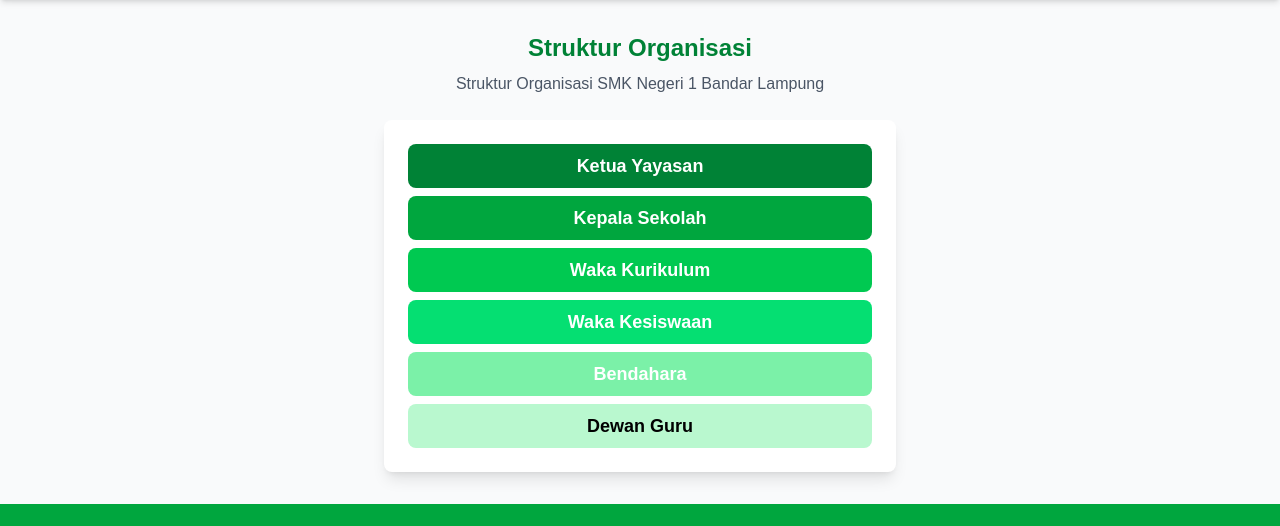
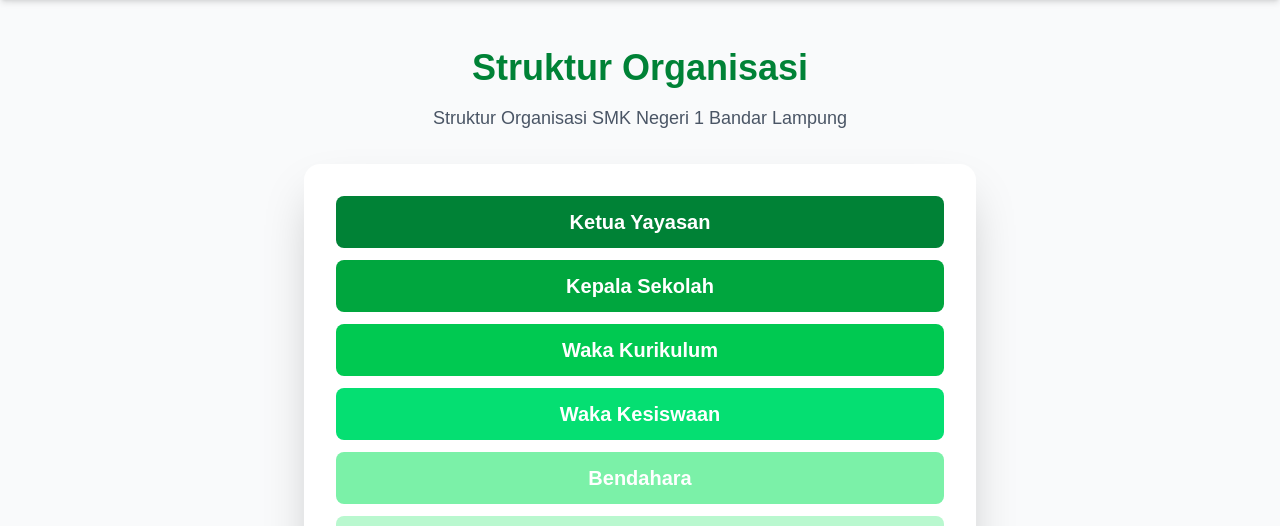
Before and after one commit to zachriek/smkn1-bl, a PHP site: page /struktur-organisasi.php in a window 1280 px wide. Shown: the part 80-606 px from the top of the page. Run offline with PHP 8.4, Linux system fonts and the light colour scheme; grey boxes are pictures that could not be loaded.

Commit message:
ini saif

```diff
--- a/struktur-organisasi.php
+++ b/struktur-organisasi.php
@@ -8,23 +8,27 @@
     <link rel="stylesheet" href="./css/style.css" />
     <title>Struktur Organisasi</title>
 </head>
-<body class="bg-gray-50">
+
+<body class="flex flex-col min-h-screen bg-gray-50">
+
     <?php include_once "components/header.php"; ?>
 
     <!-- Struktur Organisasi -->
-    <section class="text-center py-8 mt-[80px]">
-        <h2 class="text-2xl font-bold text-green-700">Struktur Organisasi</h2>
-        <p class="mt-2 text-gray-600">Struktur Organisasi SMK Negeri 1 Bandar Lampung</p>
+    <main class="flex-grow">
+        <section class="text-center py-12 mt-[80px]">
+            <h2 class="text-3xl md:text-4xl font-bold text-green-700">Struktur Organisasi</h2>
+            <p class="mt-4 text-lg text-gray-600">Struktur Organisasi SMK Negeri 1 Bandar Lampung</p>
 
-        <div class="container mx-auto flex flex-col items-center mt-6 bg-white p-6 rounded-lg shadow-lg w-full max-w-lg">
-            <div class="bg-green-700 text-white font-semibold text-lg py-2 px-4 rounded-lg w-full text-center mb-2">Ketua Yayasan</div>
-            <div class="bg-green-600 text-white font-semibold text-lg py-2 px-4 rounded-lg w-full text-center mb-2">Kepala Sekolah</div>
-            <div class="bg-green-500 text-white font-semibold text-lg py-2 px-4 rounded-lg w-full text-center mb-2">Waka Kurikulum</div>
-            <div class="bg-green-400 text-white font-semibold text-lg py-2 px-4 rounded-lg w-full text-center mb-2">Waka Kesiswaan</div>
-            <div class="bg-green-300 text-white font-semibold text-lg py-2 px-4 rounded-lg w-full text-center mb-2">Bendahara</div>
-            <div class="bg-green-200 text-black font-semibold text-lg py-2 px-4 rounded-lg w-full text-center">Dewan Guru</div>
-        </div>
-    </section>
+            <div class="container mx-auto flex flex-col items-center mt-8 bg-white p-8 rounded-2xl shadow-2xl w-full max-w-2xl">
+                <div class="bg-green-700 text-white font-semibold text-xl py-3 px-6 rounded-lg w-full text-center mb-3">Ketua Yayasan</div>
+                <div class="bg-green-600 text-white font-semibold text-xl py-3 px-6 rounded-lg w-full text-center mb-3">Kepala Sekolah</div>
+                <div class="bg-green-500 text-white font-semibold text-xl py-3 px-6 rounded-lg w-full text-center mb-3">Waka Kurikulum</div>
+                <div class="bg-green-400 text-white font-semibold text-xl py-3 px-6 rounded-lg w-full text-center mb-3">Waka Kesiswaan</div>
+                <div class="bg-green-300 text-white font-semibold text-xl py-3 px-6 rounded-lg w-full text-center mb-3">Bendahara</div>
+                <div class="bg-green-200 text-black font-semibold text-xl py-3 px-6 rounded-lg w-full text-center">Dewan Guru</div>
+            </div>
+        </section>
+    </main>
 
     <?php include_once "components/footer.php"; ?>
 
```
